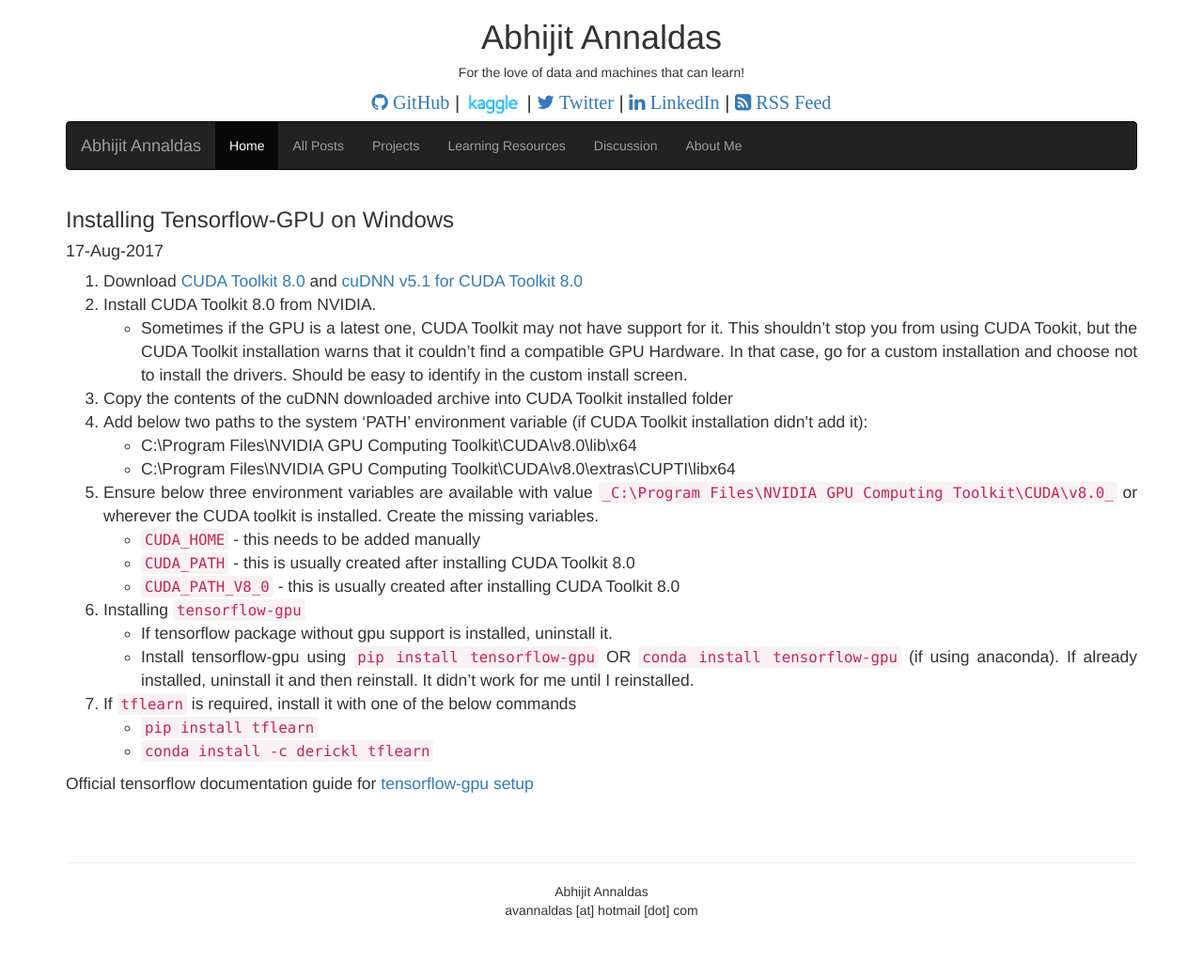
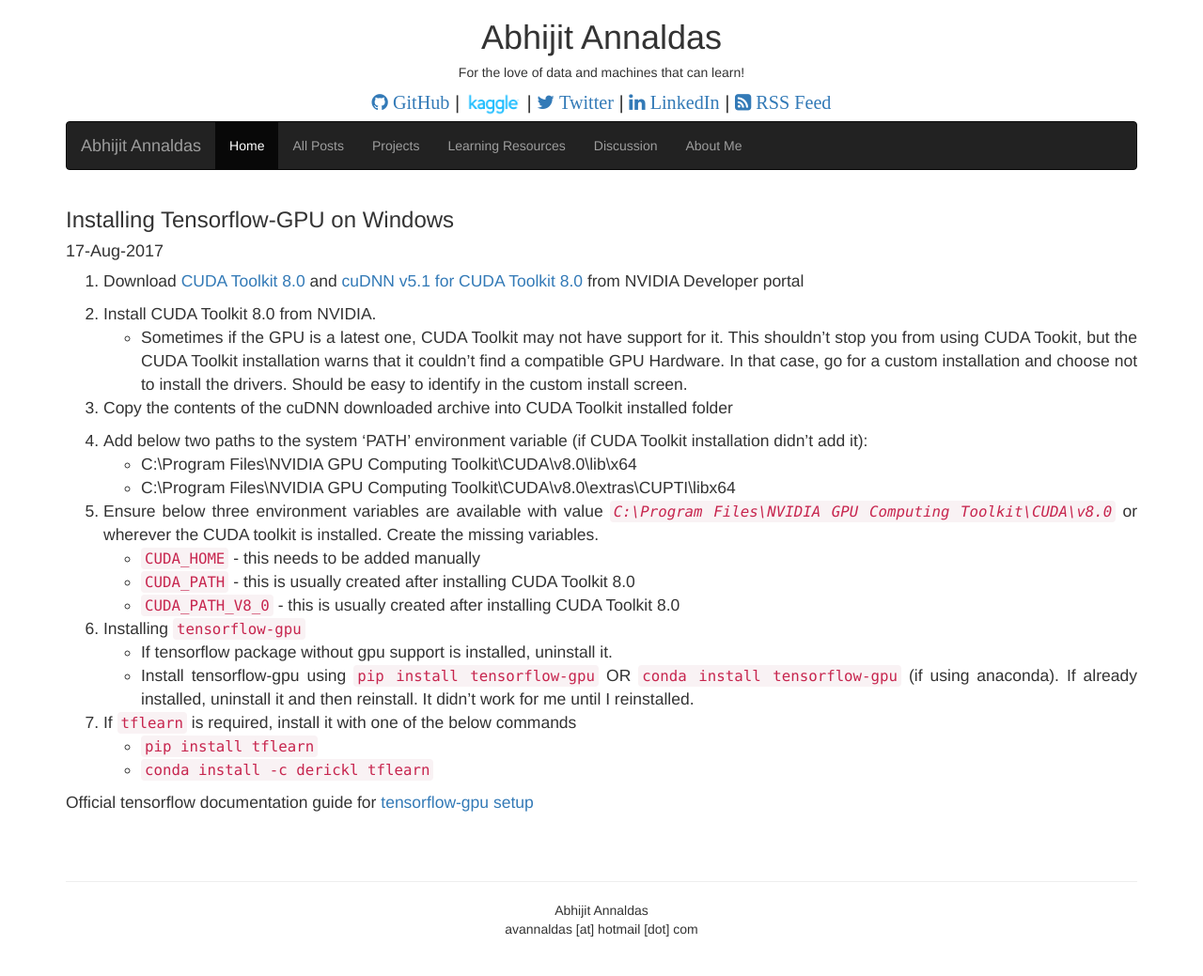
Before and after one commit to devm1023/ML_project, a Jekyll site: the page built from _posts/2017-08-17-installing-tensorflow-gpu-on-windows.markdown, in a window 1280 px wide. Shown: the whole page at 94% size. Built offline with Jekyll 4.4.1, drawn with Linux system fonts in a browser that asks for light colours; nearby versions of some CDN libraries; comment, search, counter and statistics services are not loaded.

Commit message:
Update 2017-08-17-installing-tensorflow-gpu-on-windows.markdown

```diff
--- a/_posts/2017-08-17-installing-tensorflow-gpu-on-windows.markdown
+++ b/_posts/2017-08-17-installing-tensorflow-gpu-on-windows.markdown
@@ -3,20 +3,26 @@
 title:  "Installing Tensorflow-GPU on Windows"
 date: 2017-08-17
 ---
-1. Download <A href="https://developer.nvidia.com/cuda-downloads" target="_blank">CUDA Toolkit 8.0</A> and <A href="https://developer.nvidia.com/cudnn" target="_blank">cuDNN v5.1 for CUDA Toolkit 8.0</A>
+1. Download <A href="https://developer.nvidia.com/cuda-downloads" target="_blank">CUDA Toolkit 8.0</A> and <A href="https://developer.nvidia.com/cudnn" target="_blank">cuDNN v5.1 for CUDA Toolkit 8.0</A> from NVIDIA Developer portal
+
 2. Install CUDA Toolkit 8.0 from NVIDIA.
     * Sometimes if the GPU is a latest one, CUDA Toolkit may not have support for it. This shouldn't stop you from using CUDA Tookit, but the CUDA Toolkit installation warns that it couldn't find a compatible GPU Hardware. In that case, go for a custom installation and choose not to install the drivers. Should be easy to identify in the custom install screen.
+
 3. Copy the contents of the cuDNN downloaded archive into CUDA Toolkit installed folder
+
 4. Add below two paths to the system 'PATH' environment variable (if CUDA Toolkit installation didn't add it):
     * C:\Program Files\NVIDIA GPU Computing Toolkit\CUDA\v8.0\lib\x64
     * C:\Program Files\NVIDIA GPU Computing Toolkit\CUDA\v8.0\extras\CUPTI\libx64
-5. Ensure below three environment variables are available with value `_C:\Program Files\NVIDIA GPU Computing Toolkit\CUDA\v8.0_` or wherever the CUDA toolkit is installed. Create the missing variables.
+
+5. Ensure below three environment variables are available with value _`C:\Program Files\NVIDIA GPU Computing Toolkit\CUDA\v8.0`_ or wherever the CUDA toolkit is installed. Create the missing variables.
     * `CUDA_HOME` - this needs to be added manually
     * `CUDA_PATH` - this is usually created after installing CUDA Toolkit 8.0
     * `CUDA_PATH_V8_0` - this is usually created after installing CUDA Toolkit 8.0
+
 6. Installing `tensorflow-gpu`
     * If tensorflow package without gpu support is installed, uninstall it.
     * Install tensorflow-gpu using `pip install tensorflow-gpu` OR `conda install tensorflow-gpu` (if using anaconda). If already installed, uninstall it and then reinstall. It didn't work for me until I reinstalled.
+
 7. If `tflearn` is required, install it with one of the below commands
     * `pip install tflearn`
     * `conda install -c derickl tflearn`
```
